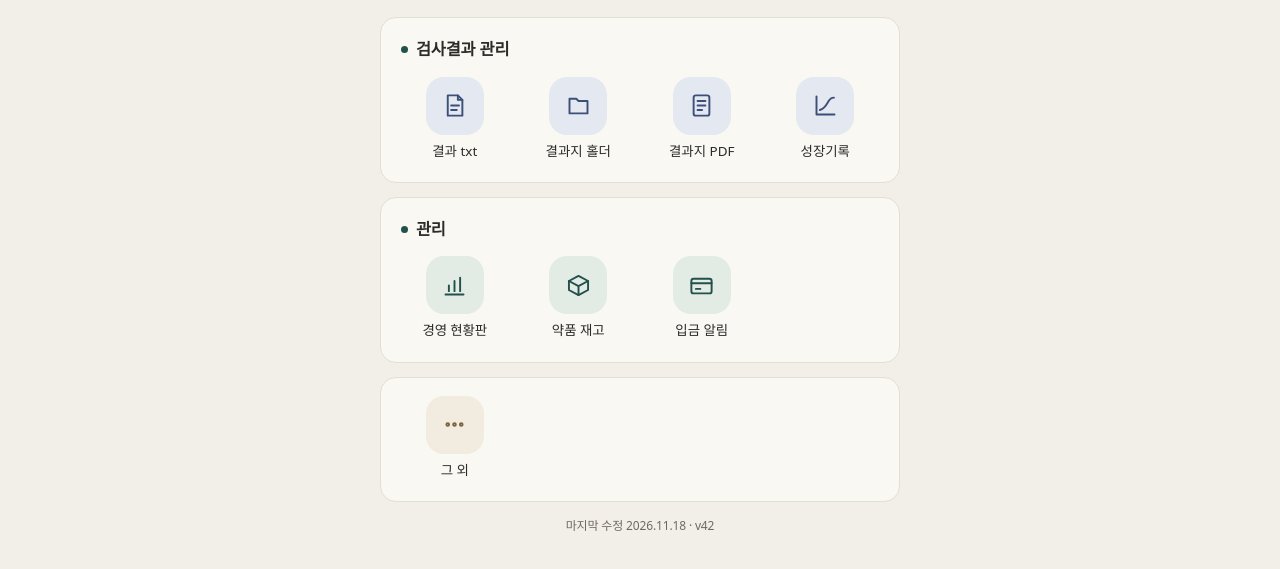
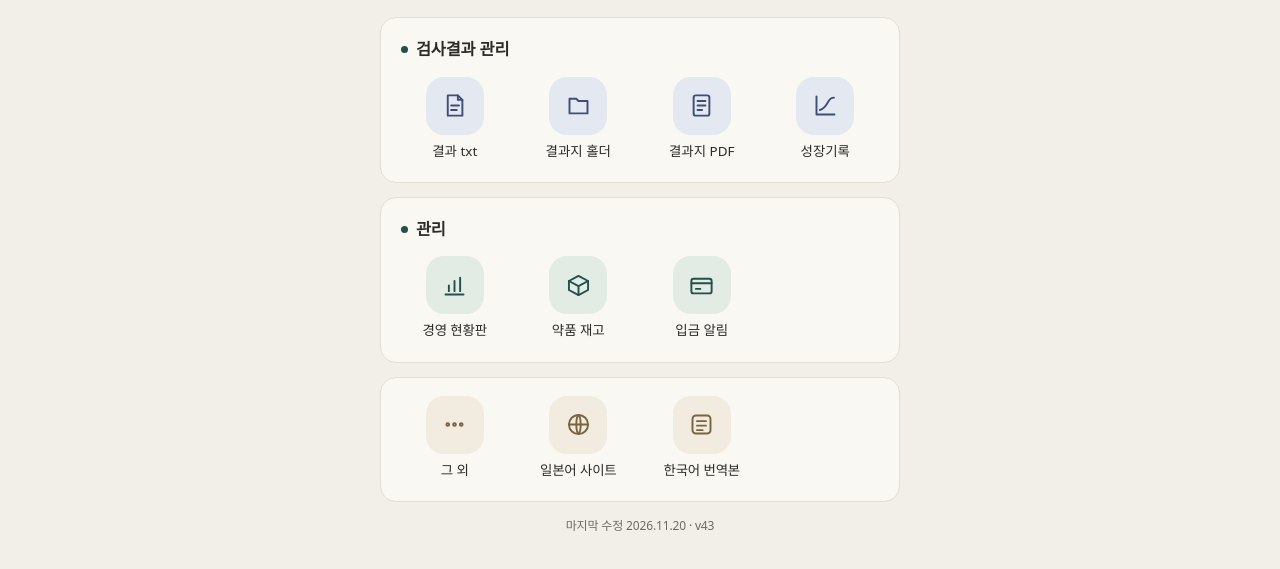
Before and after one commit to jhj12342000-code/keyoreum-hub, a plain HTML site: page index.html in a window 1280 px wide. Shown: the part 153-722 px from the top of the page. Drawn offline with Linux system fonts and the light colour scheme.

Commit message:
Add files via upload

```diff
--- a/index.html
+++ b/index.html
@@ -307,9 +307,11 @@ button.item:active,a.item:active{transform:scale(.98)}
     <section class="sec etc">
       <div class="apps">
         <button class="app misc" data-view="later"><span class="ico"><svg viewBox="0 0 24 24"><circle cx="6" cy="12" r="1.2"/><circle cx="12" cy="12" r="1.2"/><circle cx="18" cy="12" r="1.2"/></svg></span><span class="lbl">그 외</span></button>
+        <a class="app misc" href="https://claude.ai/artifact/1794tEiyLVGd4E1E318RXT" target="_blank" rel="noopener"><span class="ico"><svg viewBox="0 0 24 24"><circle cx="12" cy="12" r="8.5"/><path d="M3.5 12h17M12 3.5c2.6 2.7 2.6 14.3 0 17M12 3.5c-2.6 2.7-2.6 14.3 0 17"/></svg></span><span class="lbl">일본어 사이트</span></a>
+        <a class="app misc" href="https://claude.ai/artifact/3yXFqifZDSqkTS4G7bRNGE" target="_blank" rel="noopener"><span class="ico"><svg viewBox="0 0 24 24"><rect x="4" y="4" width="16" height="16" rx="3"/><path d="M8 9h8M8 13h8M8 17h5"/></svg></span><span class="lbl">한국어 번역본</span></a>
       </div>
     </section>
-    <p class="foot">마지막 수정 2026.11.18 · v42</p>
+    <p class="foot">마지막 수정 2026.11.20 · v43</p>
   </div></main>
 </div>
 
```
